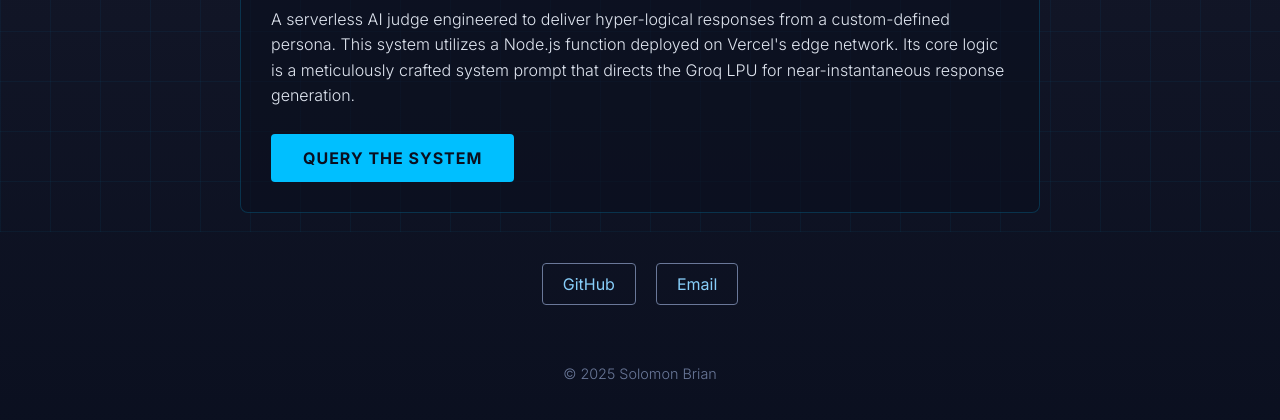
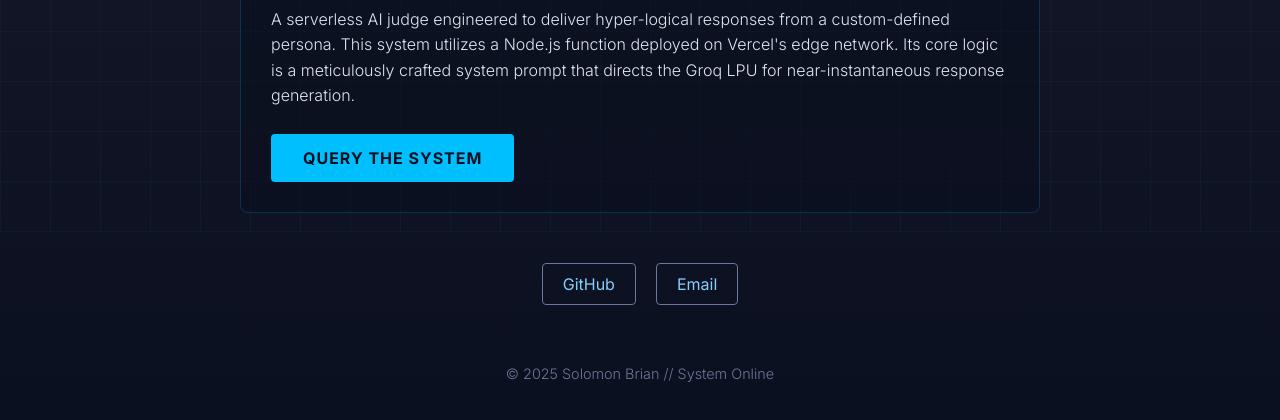
Before and after one commit to solomon-brian/solomon-brian.github.io, a plain HTML site: page index.html in a window 1280 px wide. Shown: the part 568-988 px from the top of the page. Drawn offline with Linux system fonts and the light colour scheme.

Commit message:
Restore thematic signature to footer

```diff
--- a/index.html
+++ b/index.html
@@ -281,7 +281,7 @@
     </div>
 
     <footer>
-        <p>© 2025 Solomon Brian</p>
+        <p>© 2025 Solomon Brian // System Online</p>
     </footer>
 
   </div>
```
